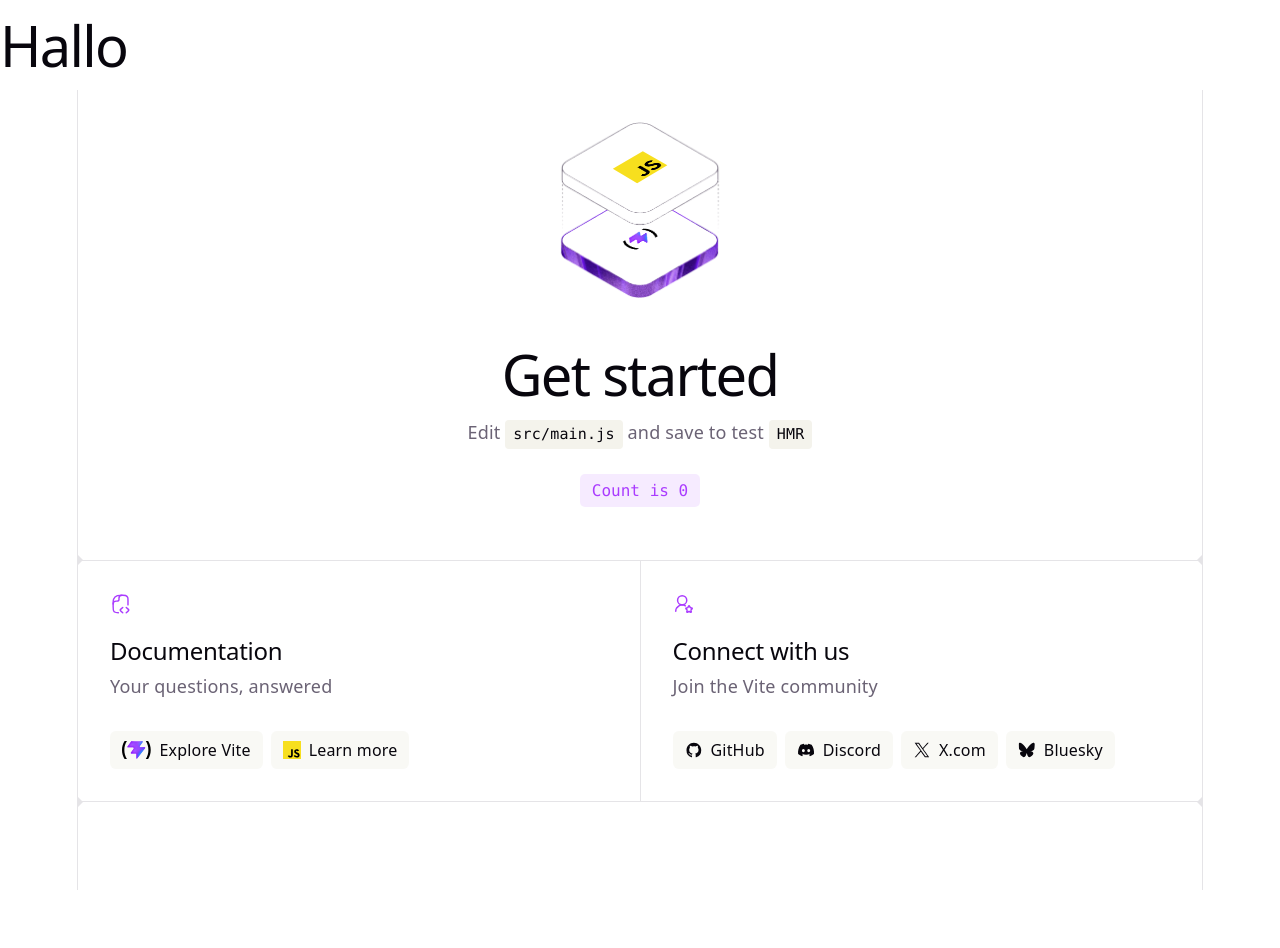
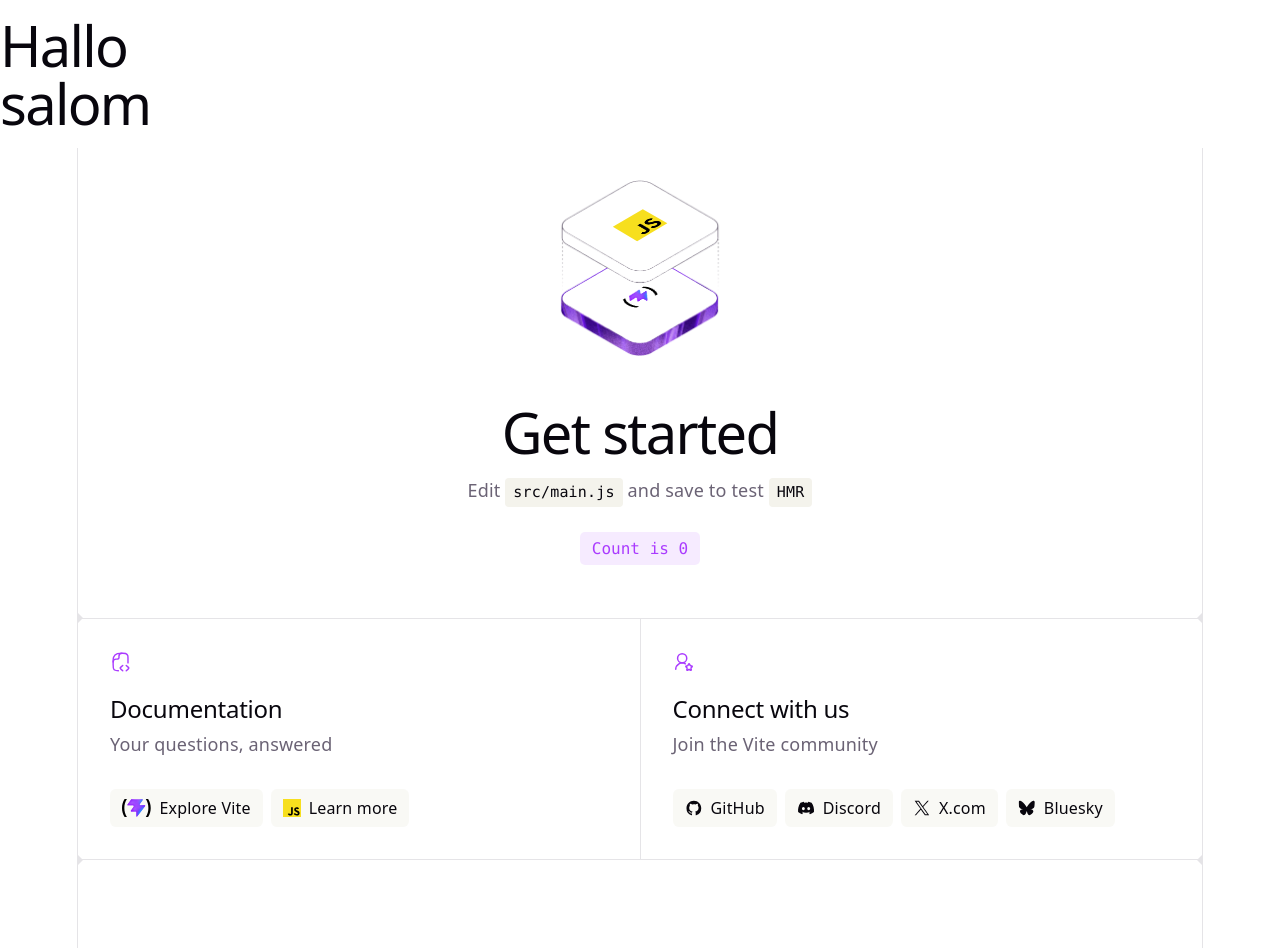
Before and after one commit to XojiGang/my-project_test1_full_market, a website built with Vite: page index.html in a window 1280 px wide. Before the commit the page ends 890 px from the top, so only its background shows below. Built offline with nearby package versions, Linux system fonts and the light colour scheme.

Commit message:
Update index.html

```diff
--- a/index.html
+++ b/index.html
@@ -8,6 +8,7 @@
   </head>
   <body>
     <h1>Hallo</h1>
+    <h1> salom</h1>
     <div id="app"></div>
     <script type="module" src="/src/main.js"></script>
   </body>
```
